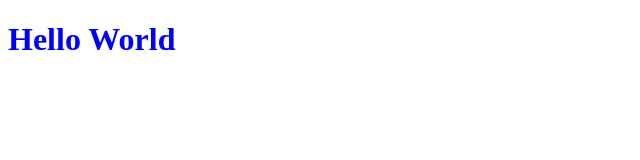
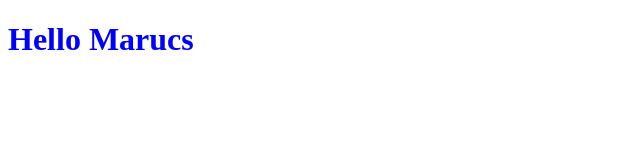
Before and after one commit to mortforn/git-practice, a plain HTML site: page index.html in a window 1280 px wide. Shown: the full height of the page, 0-640 px from the left. Drawn offline with Linux system fonts and the light colour scheme.

Commit message:
Change to Marcus

```diff
--- a/index.html
+++ b/index.html
@@ -6,6 +6,6 @@
     <title></title>
   </head>
   <body>
-  <h1>Hello World</h1>
+  <h1>Hello Marucs</h1>
   </body>
 </html>
```
